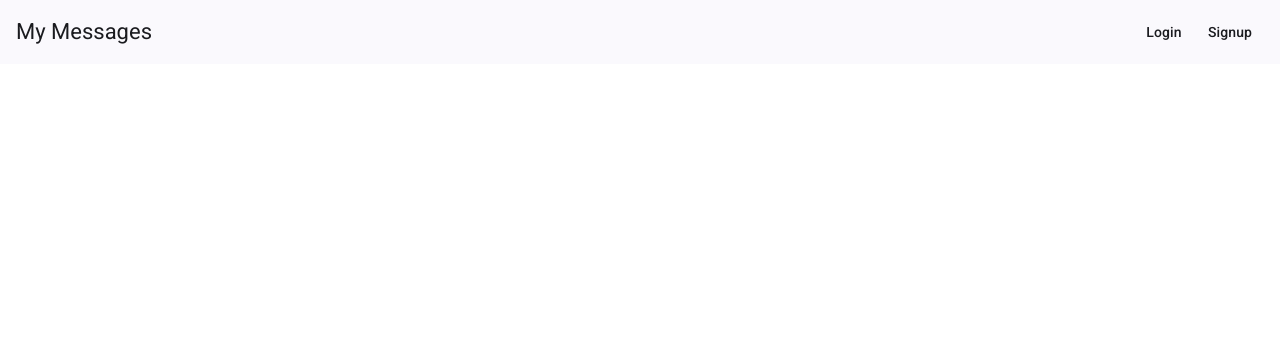
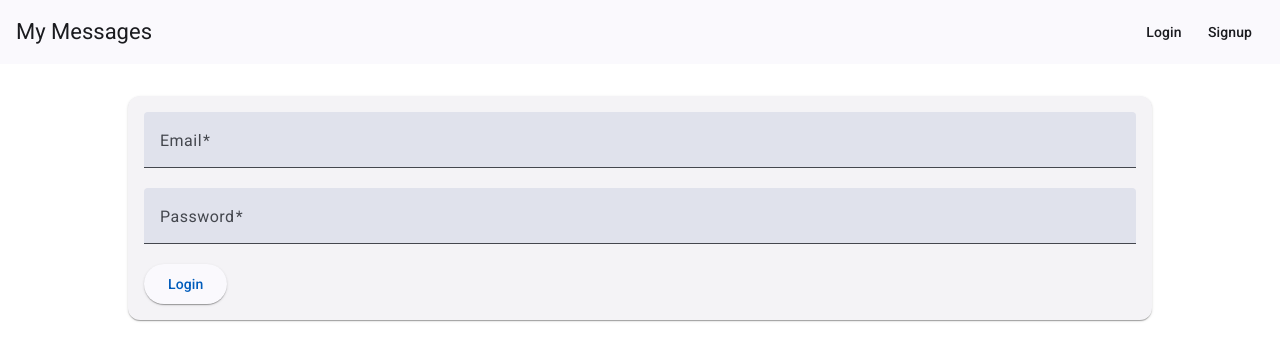
Before and after one commit to langpn/mean-course-practical, an Angular app: page /auth/login in a window 1280 px wide. Before the commit this address led to /. Shown: the top 360 px of the page. Built offline with nearby package versions, Linux system fonts and the light colour scheme.

Commit message:
Creating the Auth Module & Adding Lazy Loading

```diff
--- a/src/app/app-routing.module.ts
+++ b/src/app/app-routing.module.ts
@@ -2,16 +2,13 @@
 import {RouterModule, Routes} from '@angular/router';
 import {PostListComponent} from "./posts/post-list/post-list.component";
 import {PostCreateComponent} from "./posts/post-create/post-create.component";
-import {SignupComponent} from "./auth/signup/signup.component";
-import {LoginComponent} from "./auth/login/login.component";
 import {AuthGuard} from "./auth/auth.guard";
 
 const routes: Routes = [
   {path: '', component: PostListComponent},
   {path: 'create', component: PostCreateComponent, canActivate: [AuthGuard]},
   {path: 'edit/:postId', component: PostCreateComponent, canActivate: [AuthGuard]},
-  {path: 'login', component: LoginComponent},
-  {path: 'signup', component: SignupComponent}
+  {path: 'auth', loadChildren: () => import('./auth/auth.module').then(m => m.AuthModule)},
 ];
 
 @NgModule({
--- a/src/app/app.module.ts
+++ b/src/app/app.module.ts
@@ -4,10 +4,7 @@
 import {AppComponent} from './app.component';
 import {HeaderComponent} from './header/header.component';
 import {provideAnimationsAsync} from '@angular/platform-browser/animations/async';
-import {FormsModule} from "@angular/forms";
 import {HTTP_INTERCEPTORS, HttpClient, HttpClientModule, provideHttpClient} from "@angular/common/http";
-import {SignupComponent} from './auth/signup/signup.component';
-import {LoginComponent} from './auth/login/login.component';
 import {AuthInterceptor} from "./auth/auth-interceptor";
 import {ErrorInterceptor} from "./error-interceptor";
 import {ErrorComponent} from './error/error.component';
@@ -18,14 +15,11 @@
   declarations: [
     AppComponent,
     HeaderComponent,
-    SignupComponent,
-    LoginComponent,
     ErrorComponent
   ],
   imports: [
     BrowserModule,
     AppRoutingModule,
-    FormsModule,
     HttpClientModule,
     AngularMaterialModule,
     PostsModule,
--- a/src/app/auth/auth.guard.ts
+++ b/src/app/auth/auth.guard.ts
@@ -17,7 +17,7 @@
   canActivate(route: ActivatedRouteSnapshot, state: RouterStateSnapshot): MaybeAsync<GuardResult> {
     const isAuth = this.authService.getIsAuth();
     if (!isAuth) {
-      this.router.navigate(['/login']);
+      this.router.navigate(['/auth/login']);
     }
     return isAuth;
   }
--- a/src/app/header/header.component.html
+++ b/src/app/header/header.component.html
@@ -5,8 +5,8 @@
   <span class="spacer"></span>
   <ul>
     <li *ngIf="userIsAuthenticated"><a mat-button routerLink="/create" routerLinkActive="mat-accent">Create</a></li>
-    <li *ngIf="!userIsAuthenticated"><a mat-button routerLink="/login" routerLinkActive="mat-accent">Login</a></li>
-    <li *ngIf="!userIsAuthenticated"><a mat-button routerLink="/signup" routerLinkActive="mat-accent">Signup</a></li>
+    <li *ngIf="!userIsAuthenticated"><a mat-button routerLink="/auth/login" routerLinkActive="mat-accent">Login</a></li>
+    <li *ngIf="!userIsAuthenticated"><a mat-button routerLink="/auth/signup" routerLinkActive="mat-accent">Signup</a></li>
     <li *ngIf="userIsAuthenticated">
       <button mat-button (click)="onLogout()">Logout</button>
     </li>
```
Also changed, not shown: src/app/auth/auth-routing.module.ts (added, +14 -0 lines), src/app/auth/auth.module.ts (added, +23 -0 lines).
